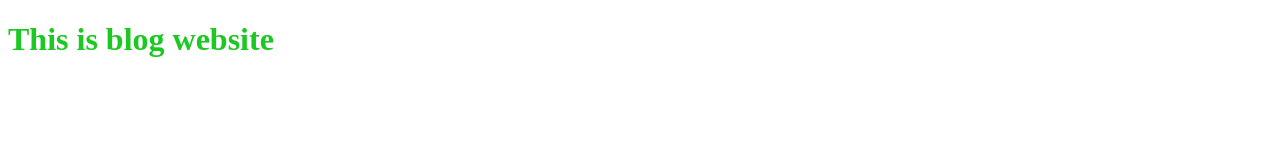
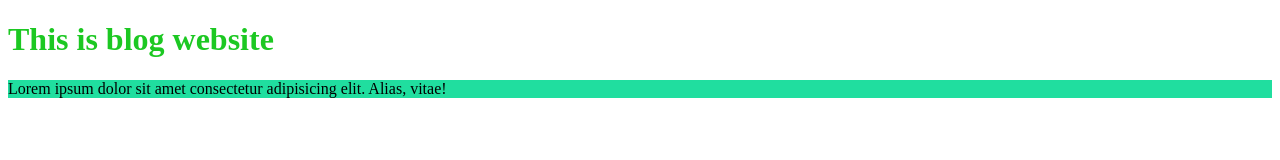
Before and after one commit to tarifur-rahman/my-blog-website-repo, a plain HTML site: page index.html in a window 1280 px wide. Drawn offline with Linux system fonts and the light colour scheme.

Commit message:
added p tag

```diff
--- a/index.html
+++ b/index.html
@@ -8,5 +8,6 @@
 </head>
 <body>
     <h1>This is blog website</h1>
+    <p>Lorem ipsum dolor sit amet consectetur adipisicing elit. Alias, vitae!</p>
 </body>
 </html>
--- a/style.css
+++ b/style.css
@@ -1,3 +1,6 @@
 h1{
     color: rgb(28, 200, 34);
 }
+p{
+    background-color: rgb(32, 222, 159);
+}
```
